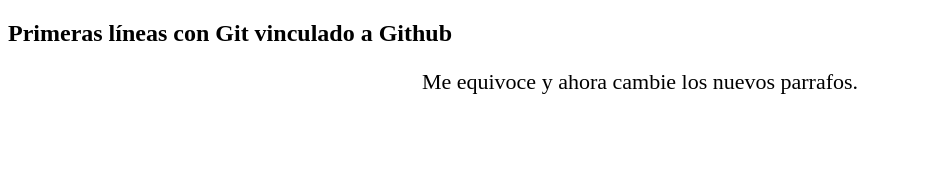
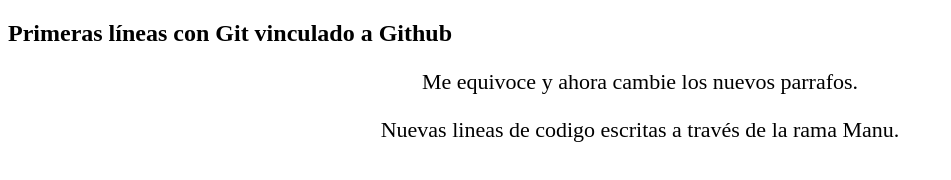
Before and after one commit to Manu-Diaz87/ecommerce-git, a plain HTML site: page index.html in a window 1280 px wide. Shown: the whole page, without its empty margins (0-951 px from the left). Drawn offline with Linux system fonts and the light colour scheme.

Commit message:
modificaciones desde rama manu

```diff
--- a/index.html
+++ b/index.html
@@ -14,6 +14,8 @@
 
     <h2>Primeras líneas con Git vinculado a Github</h2>
     <p>Me equivoce y ahora cambie los nuevos parrafos.</p>
+
+    <p>Nuevas lineas de codigo escritas a través de la rama Manu.</p>
 </body>
 
 </html>
```
